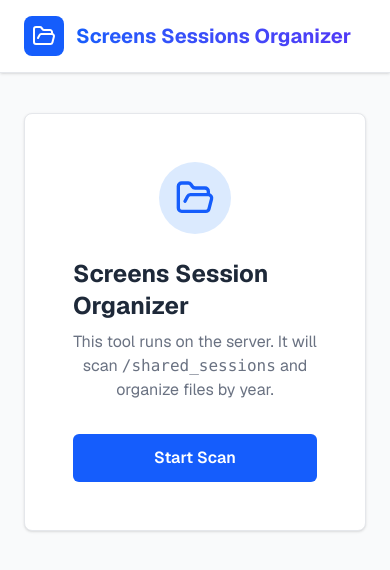
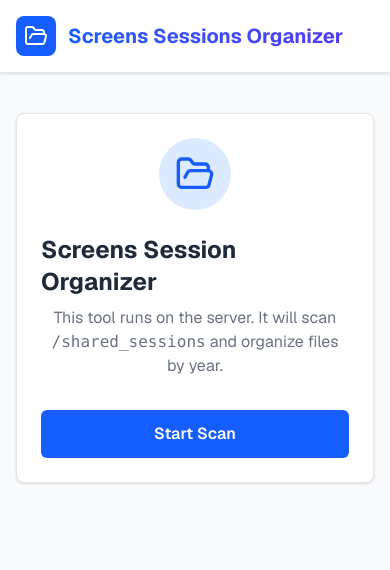
Before and after one commit to zakaihamilton/screens-sessions, a Next.js app: page / in a window 390 px wide. Shown: the top 570 px of the page. Built offline with nearby package versions, Linux system fonts and the light colour scheme.

Commit message:
add viewport metadata and adjust layout styles for improved responsiveness

```diff
--- a/app/layout.js
+++ b/app/layout.js
@@ -16,6 +16,11 @@ export const metadata = {
   description: "Manage your Screens sessions with ease.",
 };
 
+export const viewport = {
+  width: "device-width",
+  initialScale: 1,
+};
+
 export default function RootLayout({ children }) {
   return (
     <html lang="en">
--- a/app/page.js
+++ b/app/page.js
@@ -110,7 +110,7 @@ export default function App() {
 
   // --- Render Views ---
   const renderStart = () => (
-    <div className="flex flex-col items-center justify-center p-12 bg-white rounded-lg shadow-sm border border-gray-200 max-w-lg mx-auto mt-10">
+    <div className="flex flex-col items-center justify-center p-6 sm:p-12 bg-white rounded-lg shadow-sm border border-gray-200 max-w-lg mx-auto mt-10">
       <div className="bg-blue-100 p-4 rounded-full mb-6">
         <FolderOpen className="w-10 h-10 text-blue-600" />
       </div>
@@ -140,16 +140,16 @@ export default function App() {
     const totalFiles = groupKeys.reduce((acc, key) => acc + groups[key].length, 0);
     return (
       <div className="max-w-4xl mx-auto">
-        <div className="flex items-center justify-between mb-6">
-          <div>
+        <div className="flex flex-col sm:flex-row sm:items-center sm:justify-between mb-6">
+          <div className="mb-4 sm:mb-0">
             <h2 className="text-2xl font-bold text-gray-800">Review Files</h2>
             <p className="text-gray-500">Found {totalFiles} matches in {groupKeys.length} groups.</p>
           </div>
-          <div className="flex gap-3">
-            <button onClick={handleScan} className="px-4 py-2 text-gray-600 bg-gray-100 hover:bg-gray-200 rounded-md flex items-center gap-2">
+          <div className="flex flex-col sm:flex-row gap-3">
+            <button onClick={handleScan} className="px-4 py-2 text-gray-600 bg-gray-100 hover:bg-gray-200 rounded-md flex items-center justify-center sm:justify-start gap-2">
               <RefreshCw className="w-4 h-4" /> Rescan
             </button>
-            <button onClick={handleMove} disabled={selectedFiles.size === 0} className="px-6 py-2 bg-green-600 hover:bg-green-700 text-white font-semibold rounded-md shadow-sm disabled:opacity-50 flex items-center gap-2">
+            <button onClick={handleMove} disabled={selectedFiles.size === 0} className="px-6 py-2 bg-green-600 hover:bg-green-700 text-white font-semibold rounded-md shadow-sm disabled:opacity-50 flex items-center justify-center sm:justify-start gap-2">
               <MoveRight className="w-4 h-4" /> Move {selectedFiles.size} Files
             </button>
           </div>
@@ -177,7 +177,7 @@ export default function App() {
                         <div className="cursor-pointer">{selectedFiles.has(file.id) ? <CheckSquare className="w-5 h-5 text-blue-600" /> : <Square className="w-5 h-5 text-gray-300 hover:text-gray-400" />}</div>
                         <div className="flex-1 min-w-0">
                           <div className="flex items-center gap-2 mb-1"><FileAudio className="w-4 h-4 text-purple-500" /><span className="text-sm font-medium text-gray-700 truncate">{file.name}</span></div>
-                          <div className="flex items-center text-xs text-gray-500 gap-2 font-mono"><span className="truncate max-w-[45%] text-red-500">/shared_sessions/{file.group}</span><MoveRight className="w-3 h-3 text-gray-300" /><span className="truncate max-w-[45%] text-green-600">{file.destPath}</span></div>
+                          <div className="flex items-center text-xs text-gray-500 gap-2 font-mono"><span className="truncate max-w-[40%] text-red-500">/shared_sessions/{file.group}</span><MoveRight className="w-3 h-3 text-gray-300" /><span className="truncate max-w-[40%] text-green-600">{file.destPath}</span></div>
                         </div>
                       </div>
                     ))}
@@ -192,7 +192,7 @@ export default function App() {
   };
 
   const renderProgress = (isDone) => (
-    <div className="max-w-lg mx-auto text-center py-20">
+    <div className="max-w-lg mx-auto text-center py-10 sm:py-20">
       {isDone ? <CheckCircle2 className="w-16 h-16 text-green-500 mx-auto mb-4" /> : <Loader2 className="w-12 h-12 animate-spin text-blue-500 mx-auto mb-4" />}
       <h3 className="text-lg font-semibold text-gray-700">{isDone ? 'Operation Complete' : 'Processing...'}</h3>
       <div className="mt-4 max-w-md mx-auto h-48 overflow-y-auto text-xs text-gray-500 bg-white p-4 rounded border font-mono text-left shadow-sm">
@@ -204,13 +204,13 @@ export default function App() {
 
   return (
     <div className="min-h-screen bg-gray-50 font-sans text-slate-900 pb-20">
-      <div className="bg-white border-b border-gray-200 px-6 py-4 mb-8 sticky top-0 z-10 shadow-sm">
+      <div className="bg-white border-b border-gray-200 px-4 sm:px-6 py-4 mb-8 sticky top-0 z-10 shadow-sm">
         <div className="max-w-6xl mx-auto flex items-center gap-3">
           <div className="bg-blue-600 p-2 rounded-lg"><FolderOpen className="w-6 h-6 text-white" /></div>
           <h1 className="text-xl font-bold bg-clip-text text-transparent bg-gradient-to-r from-blue-600 to-indigo-600">Screens Sessions Organizer</h1>
         </div>
       </div>
-      <div className="max-w-6xl mx-auto px-6">
+      <div className="max-w-6xl mx-auto px-4 sm:px-6">
         {view === 'start' && renderStart()}
         {(view === 'scanning' || view === 'moving' || view === 'done') && renderProgress(view === 'done')}
         {view === 'review' && renderReview()}
```
